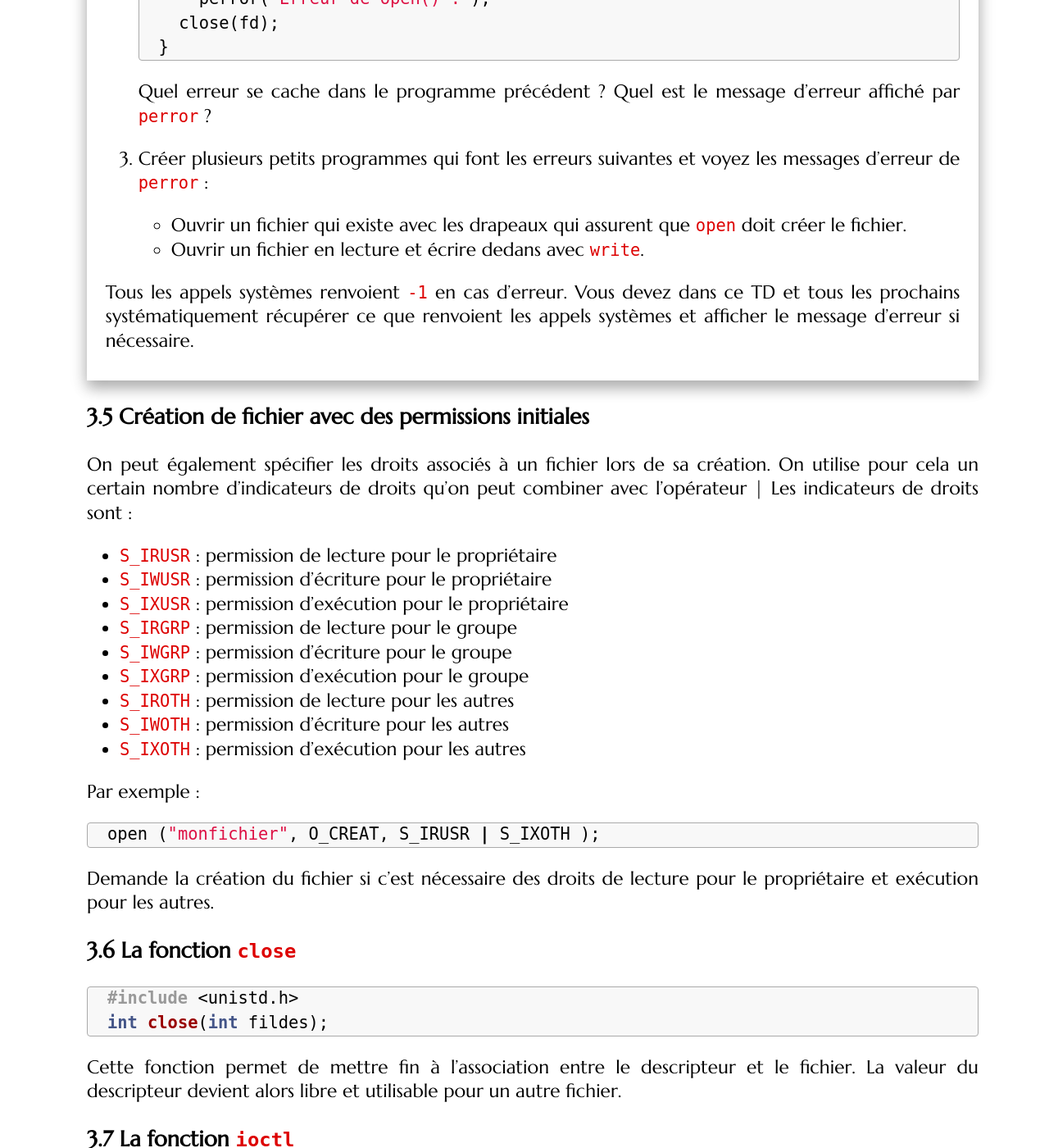
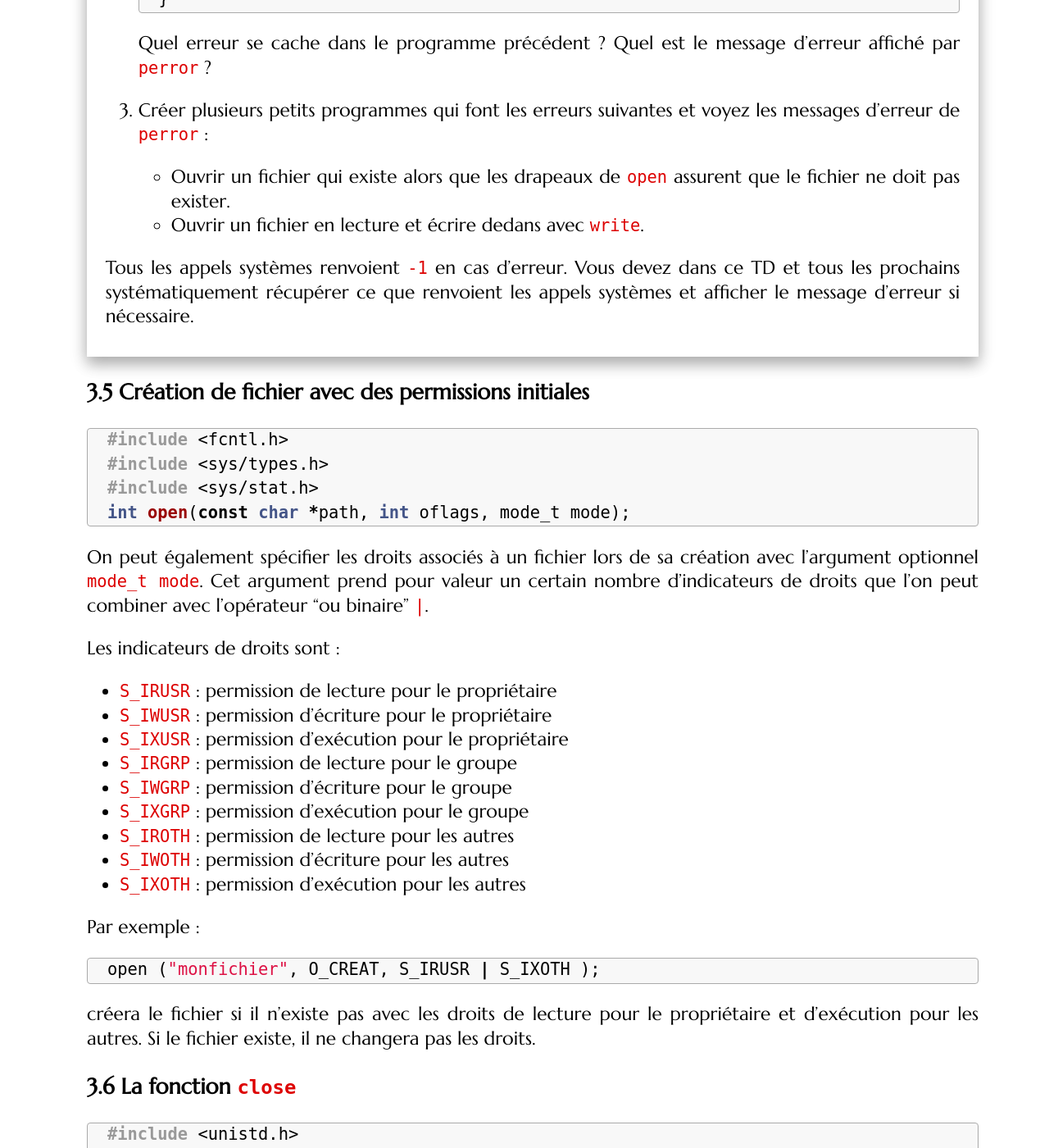
Before and after one commit to romainlebreton/Archi3, a Jekyll site: the page built from tutorials/iofile.md, in a window 1280 px wide and 1400 px high, scrolled down 5218 px. Shown: the whole window at 82% size. Built offline with Jekyll 4.4.1, drawn with Linux system fonts in a browser that asks for light colours; some web fonts are replaced; some of the changed text lies outside the part shown.

Commit message:
Corrections dans le TD1

````diff
--- a/tutorials/iofile.md
+++ b/tutorials/iofile.md
@@ -34,8 +34,8 @@ size_t write(int fildes, const void *buf, size_t nbytes);
 Cette fonction va écrire `nbytes` à partir de l’adresse `buf` dans le fichier
 identifié par le descripteur `filedes`. Cette fonction retourne le nombre de
 bytes (octets) effectivement écrits. Si 0 est retourné alors aucun octet n’a été
-écrit ; un retour de -1 indique une erreur et la description de l’erreur se
-trouvera dans la variable globale `errno`.
+écrit ; un retour de -1 indique une erreur.
+<!-- et la description de l’erreur se trouvera dans la variable globale `errno`. -->
 
 ### la fonction `write` : premier exercice
 
@@ -154,8 +153,8 @@ Les actions obligatoires concernent le type d’ouverture :
 Les actions optionnelles sont :
 * `O_APPEND` : les données écrites sont placées à la fin du fichier
 * `O_TRUNC` : la longueur du fichier est mise à zéro
-* `O_CREAT` : création du fichier si c’est nécessaire. Les permissions initiales
-  sont indiquées par la variable mode.
+* `O_CREAT` : création du fichier seulement si il n'existe pas déjà. Les
+  permissions initiales sont indiquées par la variable `mode`.
 * `O_EXCL` : utilisé avec `O_CREAT` pour assurer que l’appel de la fonction va
   effectivement créer le fichier.
 
@@ -228,8 +227,8 @@ void perror(const char *s);
 
 1. Créer plusieurs petits programmes qui font les erreurs suivantes et voyez les
    messages d'erreur de `perror` :
-   * Ouvrir un fichier qui existe avec les drapeaux qui assurent que `open` doit
-     créer le fichier.
+   * Ouvrir un fichier qui existe alors que les drapeaux de `open` assurent que
+     le fichier ne doit pas exister.
    * Ouvrir un fichier en lecture et écrire dedans avec `write`.
 
 Tous les appels systèmes renvoient `-1` en cas d'erreur. Vous devez dans ce TD
@@ -240,9 +239,17 @@ Tous les appels systèmes renvoient `-1` en cas d'erreur. Vous devez dans ce TD
 
 ### Création de fichier avec des permissions initiales
 
-On peut également spécifier les droits associés à un fichier lors de sa création. On
-utilise pour cela un certain nombre d’indicateurs de droits qu’on peut combiner avec
-l’opérateur |
+```c
+#include <fcntl.h>
+#include <sys/types.h>
+#include <sys/stat.h>
+int open(const char *path, int oflags, mode_t mode);
+```
+
+On peut également spécifier les droits associés à un fichier lors de sa création
+avec l'argument optionnel `mode_t mode`. Cet argument prend pour valeur un certain nombre
+d’indicateurs de droits que l’on peut combiner avec l’opérateur "ou binaire" `|`.
+
 Les indicateurs de droits sont :
 * `S_IRUSR` : permission de lecture pour le propriétaire
 * `S_IWUSR` : permission d’écriture pour le propriétaire
@@ -259,7 +266,9 @@ Par exemple :
 open ("monfichier", O_CREAT, S_IRUSR | S_IXOTH );
 ```
 
-Demande la création du fichier si c’est nécessaire des droits de lecture pour le propriétaire et exécution pour les autres.
+créera le fichier si il n'existe pas avec les droits de lecture pour le
+propriétaire et d'exécution pour les autres. Si le fichier existe, il ne
+changera pas les droits.
 
 ### La fonction `close`
 
````
Also changed, not shown: other parts of tutorials/iofile.md (+0 -1 lines).
